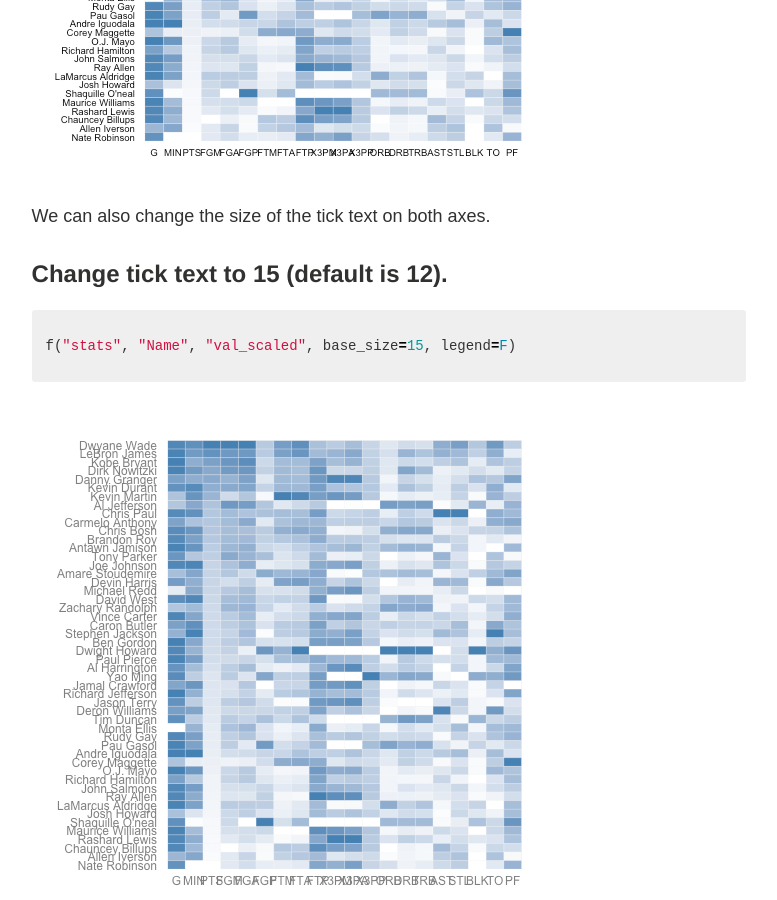
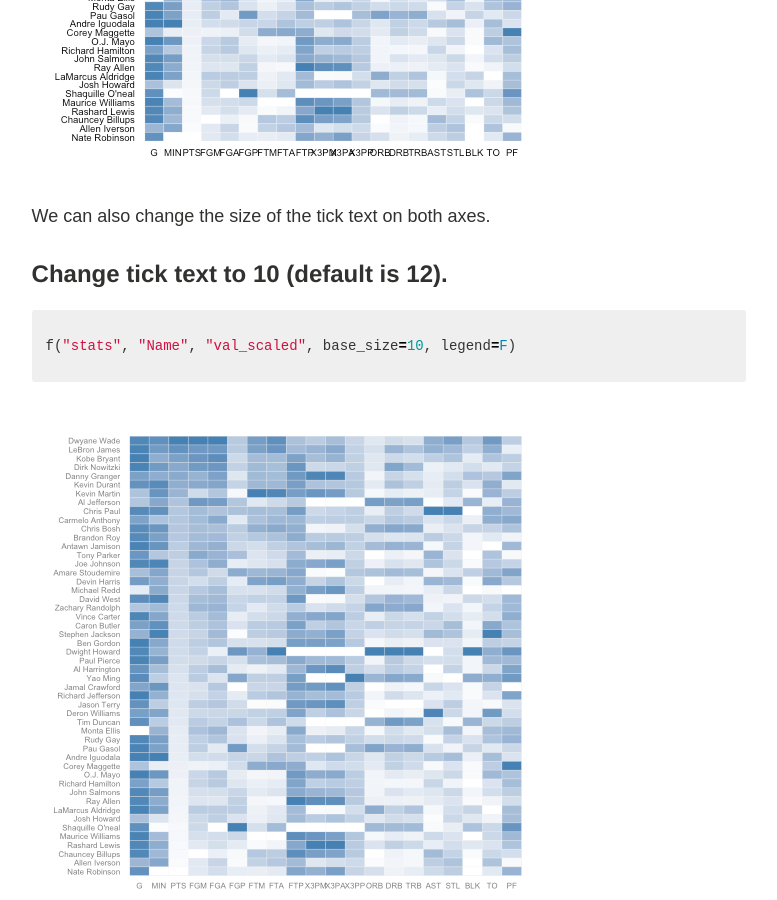
Before and after one commit to gmlang/masterr, a Jekyll site: the page built from _posts/r/2015-07-30-how-to-easily-make-beautiful-heatmaps-with-ezplot-part8.md, in a window 1280 px wide and 900 px high, scrolled down 5232 px. Shown: the whole window, without its empty margins (348-1125 px from the left). Built offline with Jekyll 4.4.1, drawn with Linux system fonts in a browser that asks for light colours; nearby versions of some CDN libraries; comment, search, counter and statistics services are not loaded.

Commit message:
update post

````diff
--- a/_knitr/2015-07-30-how-to-easily-make-beautiful-heatmaps-with-ezplot-part8.Rmd
+++ b/_knitr/2015-07-30-how-to-easily-make-beautiful-heatmaps-with-ezplot-part8.Rmd
@@ -82,9 +82,9 @@ f("stats", "Name", "val_scaled", use_theme_gray=F, legend=F)
 
 We can also change the size of the tick text on both axes.
 
-#### Change tick text to 15 (default is 12).
+#### Change tick text to 10 (default is 12).
 ```{r, warning=FALSE, message=FALSE}
-f("stats", "Name", "val_scaled", base_size=15, legend=F)
+f("stats", "Name", "val_scaled", base_size=10, legend=F)
 ```
 
 This is the last post in the ezplot series. If you've enjoyed it, please help spread the word for it. I created [ezplot](https://github.com/gmlang/ezplot) because there are too many detailed commands to remember when making and customizing a ggplot. I hope ezplot can improve your productivity and make many analysts' work easier and more enjoyable.
--- a/_posts/r/2015-07-30-how-to-easily-make-beautiful-heatmaps-with-ezplot-part8.md
+++ b/_posts/r/2015-07-30-how-to-easily-make-beautiful-heatmaps-with-ezplot-part8.md
@@ -163,10 +163,10 @@ f("stats", "Name", "val_scaled", use_theme_gray=F, legend=F)
 
 We can also change the size of the tick text on both axes.
 
-#### Change tick text to 15 (default is 12).
+#### Change tick text to 10 (default is 12).
 
 {% highlight r %}
-f("stats", "Name", "val_scaled", base_size=15, legend=F)
+f("stats", "Name", "val_scaled", base_size=10, legend=F)
 {% endhighlight %}
 
 ![center](/../figs/2015-07-30-how-to-easily-make-beautiful-heatmaps-with-ezplot-part8/unnamed-chunk-8-1.png)
````
Also changed, not shown: figs/2015-07-30-how-to-easily-make-beautiful-heatmaps-with-ezplot-part8/unnamed-chunk-8-1.png.
